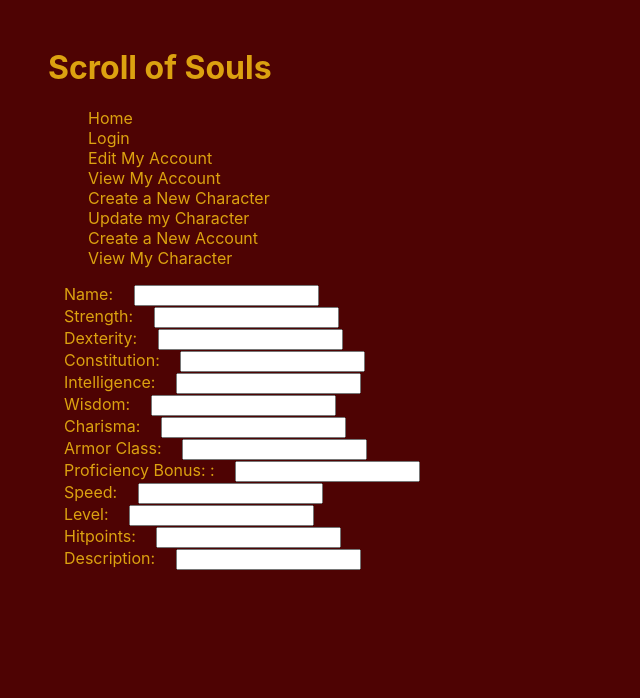
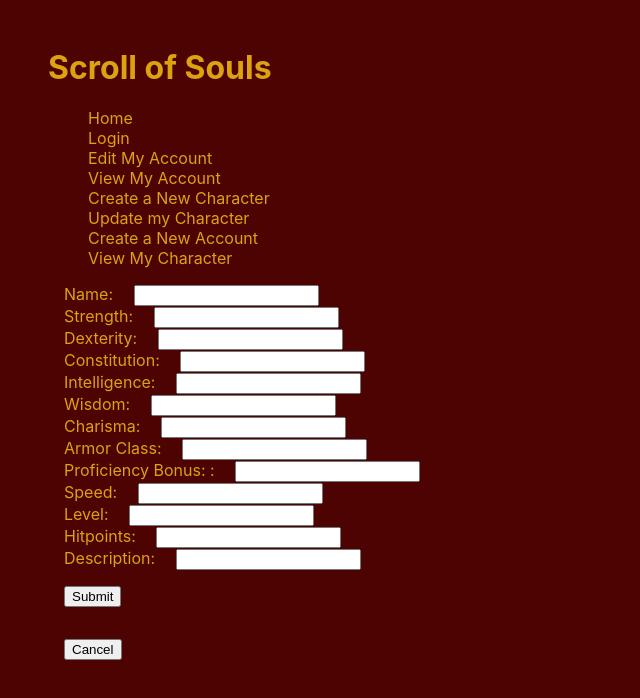
Before and after one commit to Scaramouche9/sots-capstone-project, a React (Create React App) app in the folder char-creator-client/: page /create-character in a window 1280 px wide. Shown: the top 698 px of the page, without its empty margins (0-640 px from the left). Built offline with nearby package versions, Linux system fonts and the light colour scheme.

Commit message:
added cancel button w/ functionality to restForm() and navigate back to UserCharactersPage

```diff
--- a/char-creator-client/src/App.js
+++ b/char-creator-client/src/App.js
@@ -27,19 +27,19 @@ export default function App() {
   const history = useHistory();
 
   //the following are states for character model
-  const [characterName, setCharacterName] = useState();
-  const [strength, setStrength] = useState();
-  const [dexterity, setDexterity] = useState();
-  const [constitution, setConstitution] = useState();
-  const [intelligence, setIntelligence] = useState();
-  const [wisdom, setWisdom] = useState();
-  const [charisma, setCharisma] = useState();
-  const [armorClass, setArmorClass] = useState();
-  const [proficiencyBonus, setProficiencyBonus] = useState();
-  const [speed, setSpeed] = useState();
-  const [level, setLevel] = useState();
-  const [hitpoints, setHitpoints] = useState();
-  const [characterDescription, setCharacterDescription] = useState();
+  const [characterName, setCharacterName] = useState("");
+  const [strength, setStrength] = useState("");
+  const [dexterity, setDexterity] = useState("");
+  const [constitution, setConstitution] = useState("");
+  const [intelligence, setIntelligence] = useState("");
+  const [wisdom, setWisdom] = useState("");
+  const [charisma, setCharisma] = useState("");
+  const [armorClass, setArmorClass] = useState("");
+  const [proficiencyBonus, setProficiencyBonus] = useState("");
+  const [speed, setSpeed] = useState("");
+  const [level, setLevel] = useState("");
+  const [hitpoints, setHitpoints] = useState("");
+  const [characterDescription, setCharacterDescription] = useState("");
   //still need states for species, class, background, alignment
 
   useEffect(() => {
@@ -93,6 +93,22 @@ export default function App() {
 
     if (!restoreLoginAttemptCompleted) { //this makes sure that the login is restored BEFORE the app actually renders
       return null;
+    }
+
+    const resetForm = () => {
+      setCharacterName("");
+      setStrength("");
+      setDexterity("");
+      setConstitution("");
+      setIntelligence("");
+      setWisdom("");
+      setCharisma("");
+      setArmorClass("");
+      setProficiencyBonus("");
+      setSpeed("");
+      setLevel("");
+      setHitpoints("");
+      setCharacterDescription("");
     }
 
 	return (
@@ -157,6 +173,7 @@ export default function App() {
               setCharacterDescription={setCharacterDescription}
               errors={errors}
               setErrors={setErrors}
+              resetForm={resetForm}
               />
 
             </Route>
--- a/char-creator-client/src/Components/Pages/CharacterForm.js
+++ b/char-creator-client/src/Components/Pages/CharacterForm.js
@@ -1,8 +1,11 @@
 import React from "react";
+import { useHistory } from "react-router";
 
 export default function CharacterForm(props){
 
     const url = "http://localhost:8080/charactercreator";
+
+    const history = useHistory();
 
     const handleSubmit = (event) => {
         event.preventDefault();
@@ -31,6 +34,14 @@ export default function CharacterForm(props){
 
 
 
+      }
+
+      const cancel = () => {
+
+        history.push("/characters");
+        props.resetForm();
+        props.setErrors([]);
+        //when params are implemented, add something here to set params to undefined for back-to-back edits
       }
 
     return(
@@ -136,10 +147,11 @@ export default function CharacterForm(props){
                     onChange={(event) => {props.setCharacterDescription(event.target.value)}}
                      type="text" id="character-description-form" name="character-description-form"></input>
                 </div>
-
+                <div><button className="submit-btn" type="submit">Submit</button></div>
 
             </form>
 
+            <button className="cancel-btn" onClick={() => { cancel();}}>Cancel</button>
 
         </section>
 
```
